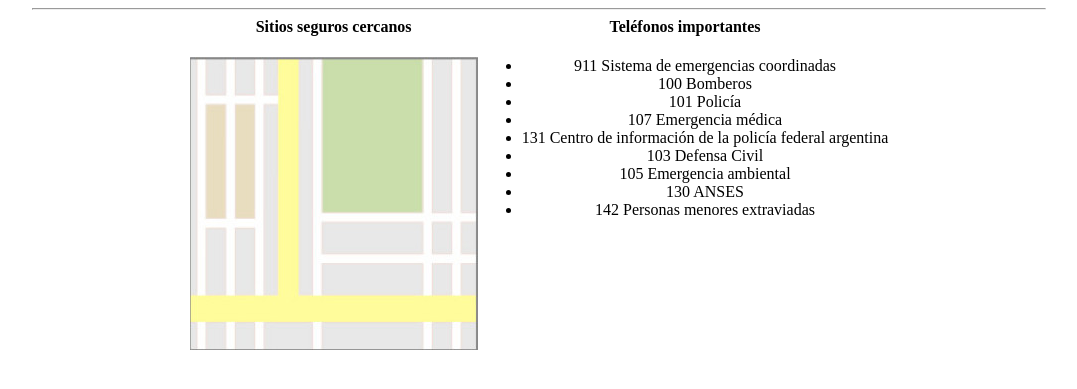
After one commit to okason97/DUXTP3, a Django app: template disdisaster/disasterApp/templates/disasterApp/footer.html in a window 1280 px wide. The commit adds this page. Shown: the top 389 px of the page, without its empty margins (101-1178 px from the left). Run offline with Django 3.2, Linux system fonts and the light colour scheme; the template is opened without the code that fills it, so the values that code supplies are empty.

Commit message:
Agrego bosquejo del footer
Falta agregarle el mapa de verdad (por ahora solo hay una imagem de muestra) y mejorar los estilos

```diff
--- /dev/null
+++ b/disdisaster/disasterApp/static/sass/footer.css
@@ -0,0 +1,15 @@
+footer{
+	text-align: center
+}
+
+hr{
+	width: 80%;
+}
+
+.footerSection{
+	display: inline-table;
+}
+
+.footerSection h4{
+	font-weight: bold;
+}
--- /dev/null
+++ b/disdisaster/disasterApp/templates/disasterApp/footer.html
@@ -0,0 +1,52 @@
+{% load static %}
+{% block styles %}
+<link rel="stylesheet"  type="text/css" href="{% static 'sass/footer.css' %}" >
+{% endblock styles %}
+<hr>
+<footer>
+<section class="col-sm-5 footerSection">
+	<h4>Sitios seguros cercanos</h4>
+	<img src="{% static 'images/map.jpg' %}" alt="Mapa">
+</section>
+<section class="col-sm-5 footerSection">
+	<h4>Teléfonos importantes</h4>
+	<ul class="list-group">
+		<li class="list-group-item d-flex align-items-center">
+			<span class="badge badge-primary badge-pill">911</span>
+			Sistema de emergencias coordinadas
+		</li>
+		<li class="list-group-item d-flex align-items-center">
+			<span class="badge badge-primary badge-pill">100</span>
+			Bomberos
+		</li>
+		<li class="list-group-item d-flex align-items-center">
+			<span class="badge badge-primary badge-pill">101</span>
+			Policía
+		</li>
+		<li class="list-group-item d-flex align-items-center">
+			<span class="badge badge-primary badge-pill">107</span>
+			Emergencia médica
+		</li>
+		<li class="list-group-item d-flex align-items-center">
+			<span class="badge badge-primary badge-pill">131</span>
+			Centro de información de la policía federal argentina
+		</li>
+		<li class="list-group-item d-flex align-items-center">
+			<span class="badge badge-primary badge-pill">103</span>
+			Defensa Civil
+		</li>
+		<li class="list-group-item d-flex align-items-center">
+			<span class="badge badge-primary badge-pill">105</span>
+			Emergencia ambiental
+		</li>
+		<li class="list-group-item d-flex align-items-center">
+			<span class="badge badge-primary badge-pill">130</span>
+			ANSES
+		</li>
+		<li class="list-group-item d-flex align-items-center">
+			<span class="badge badge-primary badge-pill">142</span>
+			Personas menores extraviadas
+		</li>
+	</ul>
+</section>
+</footer>
--- a/disdisaster/disasterApp/templates/disasterApp/genericFather.html
+++ b/disdisaster/disasterApp/templates/disasterApp/genericFather.html
@@ -20,14 +20,14 @@
     <script src="https://stackpath.bootstrapcdn.com/bootstrap/4.3.1/js/bootstrap.min.js" integrity="sha384-JjSmVgyd0p3pXB1rRibZUAYoIIy6OrQ6VrjIEaFf/nJGzIxFDsf4x0xIM+B07jRM" crossorigin="anonymous"></script>
 
     {% block header %}
-        {% include "headerWithButton.html" %}
+        {% include "disasterApp/headerWithButton.html" %}
     {% endblock header %}
 
     {% block content %}
     {% endblock content %}
 
     {% block footer %}
-        {% include "footer.html" %}
+        {% include "disasterApp/footer.html" %}
     {% endblock footer %}
 
 </body>
```
Also changed, not shown: disdisaster/disasterApp/static/images/map.jpg (added), 1 other file.
